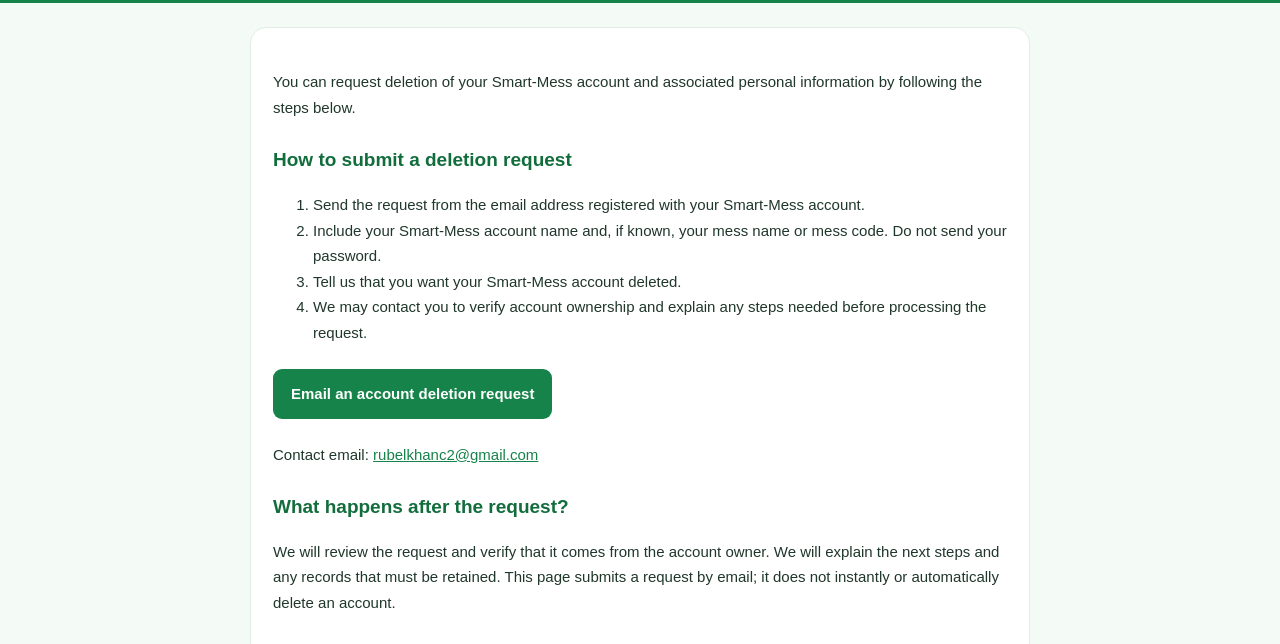
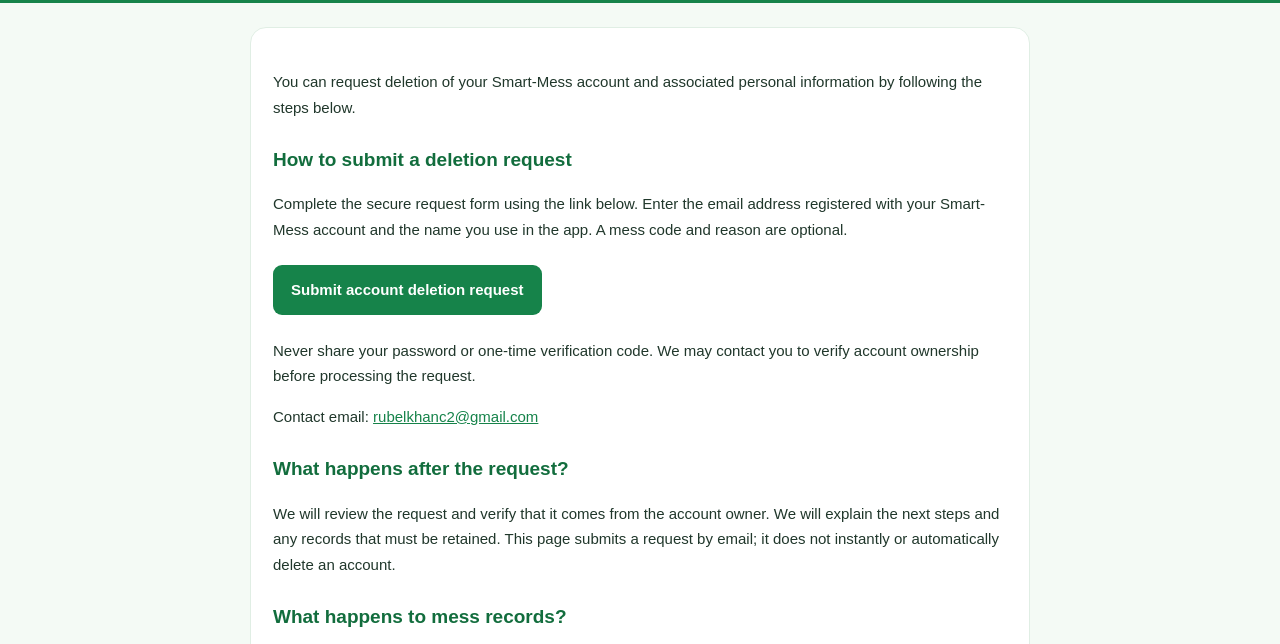
Before and after one commit to sheikhrubel24bd/smart-mess-legal, a plain HTML site: page account-delete.html in a window 1280 px wide. Shown: the part 156-800 px from the top of the page. Drawn offline with Linux system fonts and the light colour scheme.

Commit message:
Add account deletion request form link

```diff
--- a/account-delete.html
+++ b/account-delete.html
@@ -26,13 +26,9 @@
 <main>
   <p>You can request deletion of your Smart-Mess account and associated personal information by following the steps below.</p>
   <h2>How to submit a deletion request</h2>
-  <ol>
-    <li>Send the request from the email address registered with your Smart-Mess account.</li>
-    <li>Include your Smart-Mess account name and, if known, your mess name or mess code. Do not send your password.</li>
-    <li>Tell us that you want your Smart-Mess account deleted.</li>
-    <li>We may contact you to verify account ownership and explain any steps needed before processing the request.</li>
-  </ol>
-  <p><a class="mail" href="mailto:rubelkhanc2@gmail.com?subject=Smart-Mess%20Account%20Deletion%20Request&amp;body=I%20request%20deletion%20of%20my%20Smart-Mess%20account.%0A%0ARegistered%20email%3A%0AAccount%20name%3A%0AMess%20name%20or%20code%20(if%20known)%3A%0A%0AI%20understand%20that%20you%20may%20contact%20me%20to%20verify%20my%20request.">Email an account deletion request</a></p>
+  <p>Complete the secure request form using the link below. Enter the email address registered with your Smart-Mess account and the name you use in the app. A mess code and reason are optional.</p>
+  <p><a class="mail" href="https://docs.google.com/forms/d/1RMLUnnPuCdl4Zg6Udl9Bn0RggN2aAQMRJH_1Amo26hY/view?usp=sharing" target="_blank" rel="noopener noreferrer">Submit account deletion request</a></p>
+  <p>Never share your password or one-time verification code. We may contact you to verify account ownership before processing the request.</p>
   <p>Contact email: <a href="mailto:rubelkhanc2@gmail.com">rubelkhanc2@gmail.com</a></p>
 
   <h2>What happens after the request?</h2>
```
